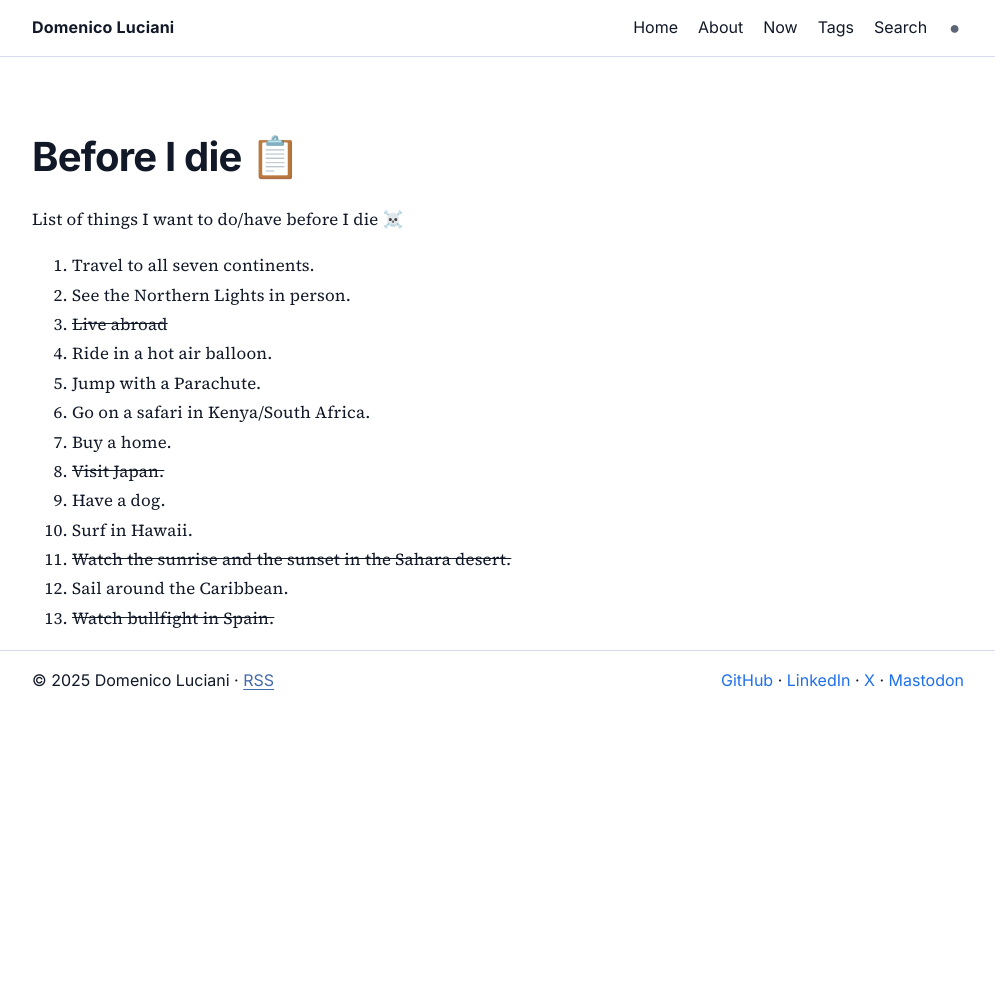
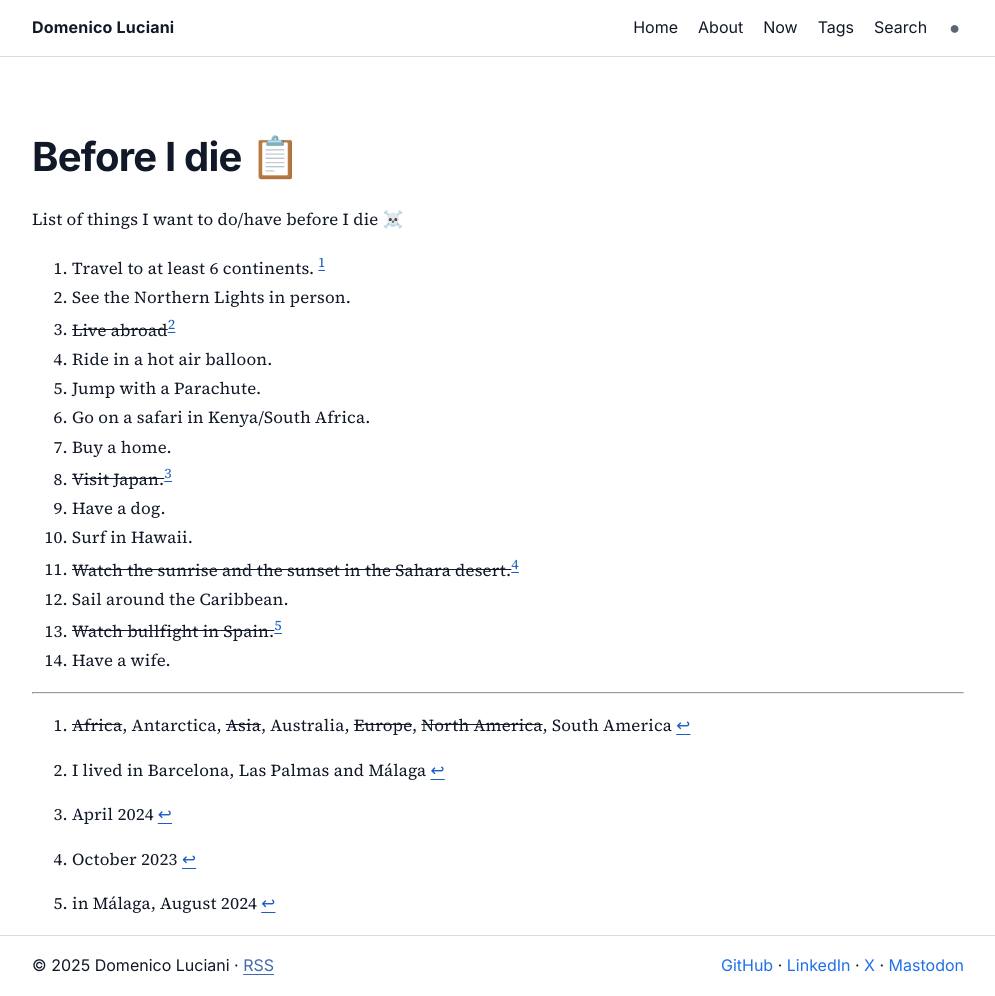
Before and after one commit to dlion/domenicoluciani, a Jekyll site: the page built from before_i_die.md, in a window 1280 px wide and 996 px high. Shown: the whole window, without its empty margins (142-1137 px from the left). Built offline with Jekyll 4.4.1, drawn with Linux system fonts in a browser that asks for light colours; comment, search, counter and statistics services are not loaded.

Commit message:
Before I die, updated

```diff
--- a/before_i_die.md
+++ b/before_i_die.md
@@ -6,16 +6,25 @@ permalink: /before-i-die/
 
 List of things I want to do/have before I die ☠️
 
-1. Travel to all seven continents.
+1. Travel to at least 6 continents. [^1]
 2. See the Northern Lights in person.
-3. <del>Live abroad</del>
+3. <del>Live abroad</del>[^3]
 4. Ride in a hot air balloon.
 5. Jump with a Parachute.
 6. Go on a safari in Kenya/South Africa.
 7. Buy a home.
-8. <del>Visit Japan.</del>
+8. <del>Visit Japan.</del>[^8]
 9. Have a dog.
 10. Surf in Hawaii.
-11. <del>Watch the sunrise and the sunset in the Sahara desert.</del>
+11. <del>Watch the sunrise and the sunset in the Sahara desert.</del>[^11]
 12. Sail around the Caribbean.
-13. <del>Watch bullfight in Spain.</del>
+13. <del>Watch bullfight in Spain.</del>[^13]
+14. Have a wife.
+
+---
+
+[^1]: <del>Africa</del>, Antarctica, <del>Asia</del>, Australia, <del>Europe</del>, <del>North America</del>, South America
+[^3]: I lived in Barcelona, Las Palmas and Málaga
+[^8]: April 2024
+[^11]: October 2023
+[^13]: in Málaga, August 2024
```
